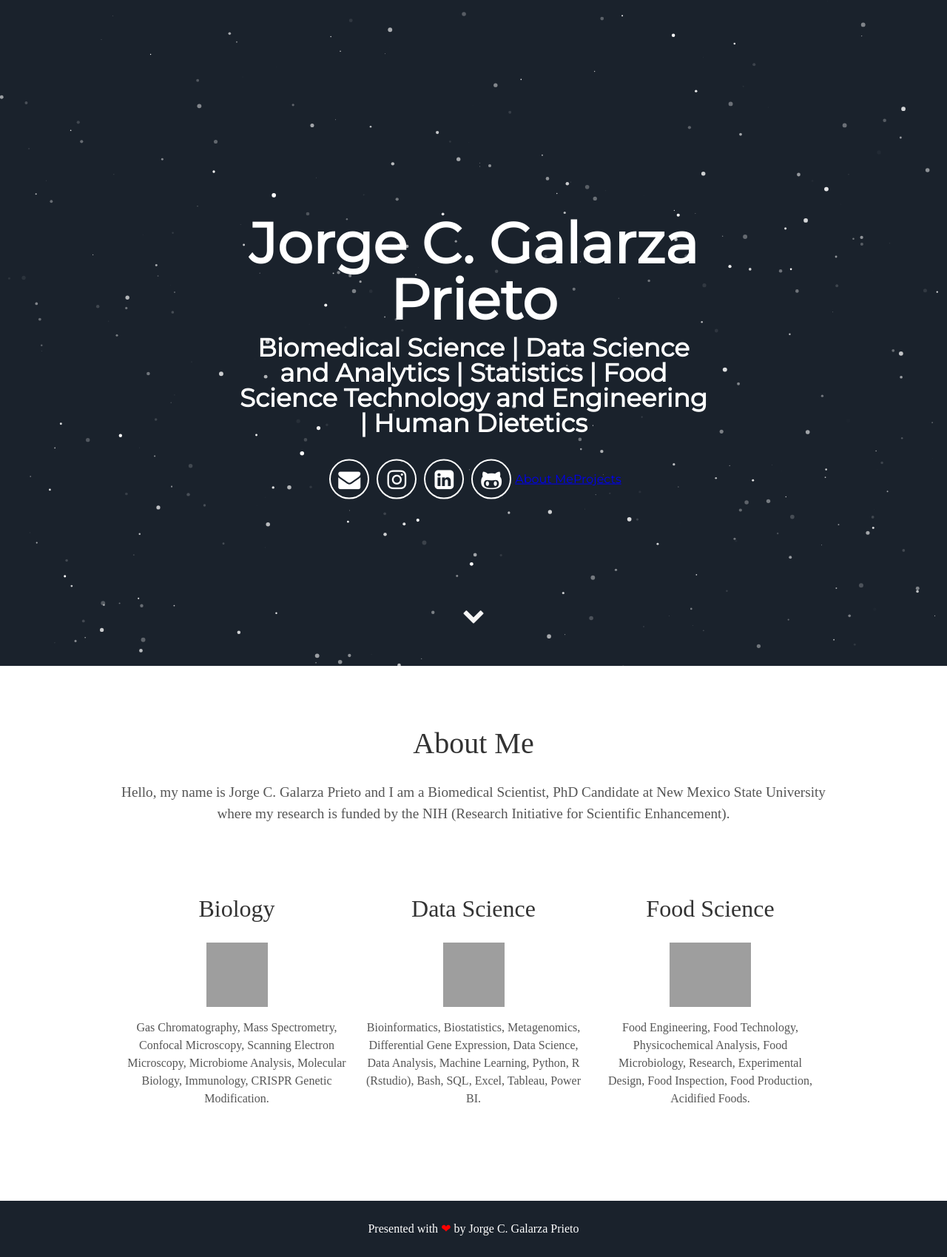
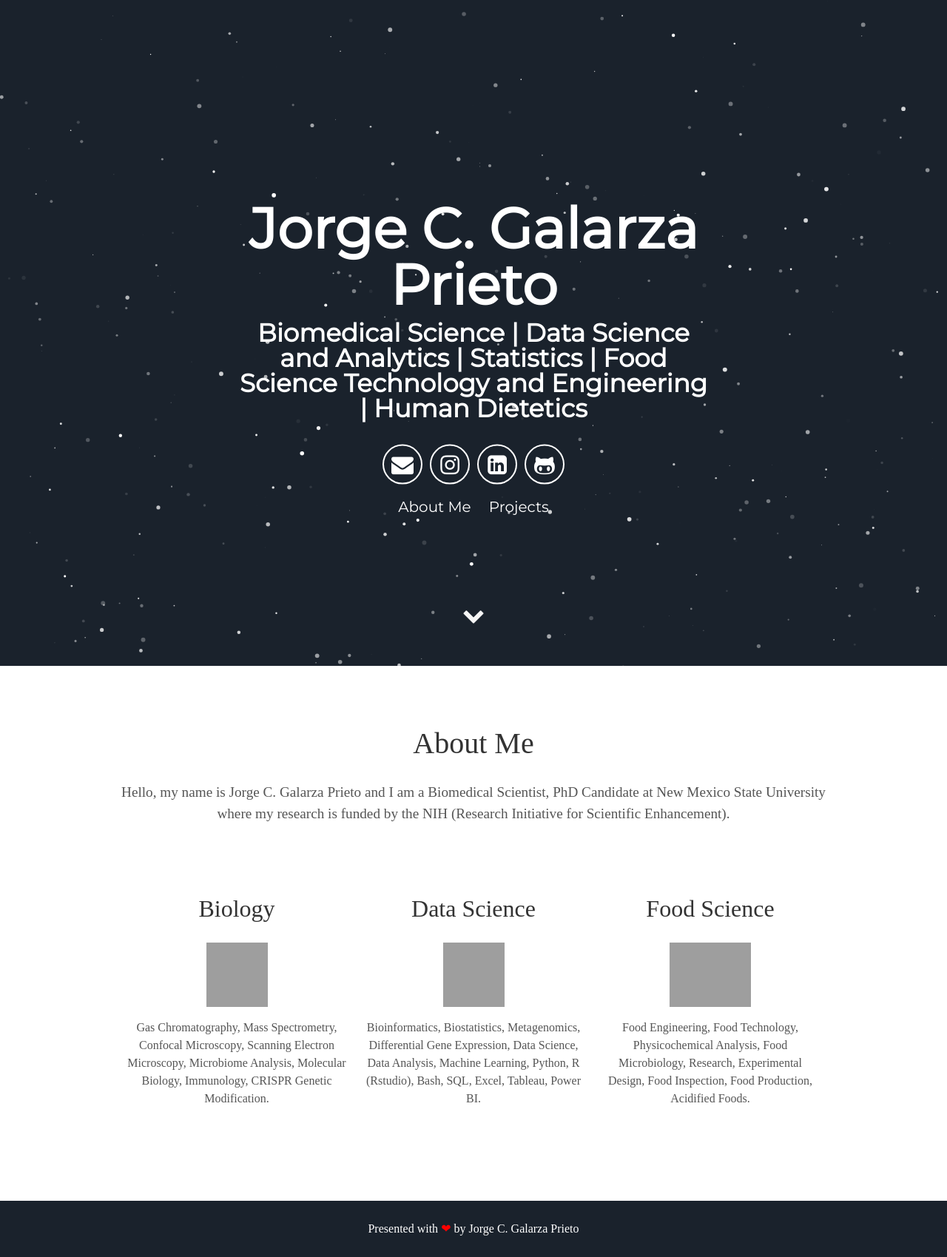
Before and after one commit to jorgegalarza1/jorgegalarza1.github.io, a Jekyll site: the page built from index.html, in a window 1280 px wide. Shown: the whole page at 74% size. Built offline with Jekyll 4.4.1, drawn with Linux system fonts in a browser that asks for light colours; some web fonts are replaced; grey boxes are pictures that could not be loaded.

Commit message:
Update header.html

```diff
--- a/_includes/header.html
+++ b/_includes/header.html
@@ -28,11 +28,10 @@
         {% elsif site.medium_url %}
         <a aria-label="My Medium" target="_blank" href="https://{{ site.medium_url }}"><i class="icon fa fa-medium" aria-hidden="true"></i></a>
         {% endif %}
-        <a class="link" href="#about" data-scroll="">About Me</a>
-        <a class="link" href="#projects" data-scroll="">Projects</a>
       </div>
       <div class="header-links">
-        <!-- <a class="link" href="#about" data-scroll>About Me</a> -->
+        <a class="link" href="#about" data-scroll>About Me</a>
+        <a class="link" href="#projects" data-scroll>Projects</a>
       </div>
   </div>
   <a class="down" href="#about" data-scroll><i class="icon fa fa-chevron-down" aria-hidden="true"></i></a>
```
